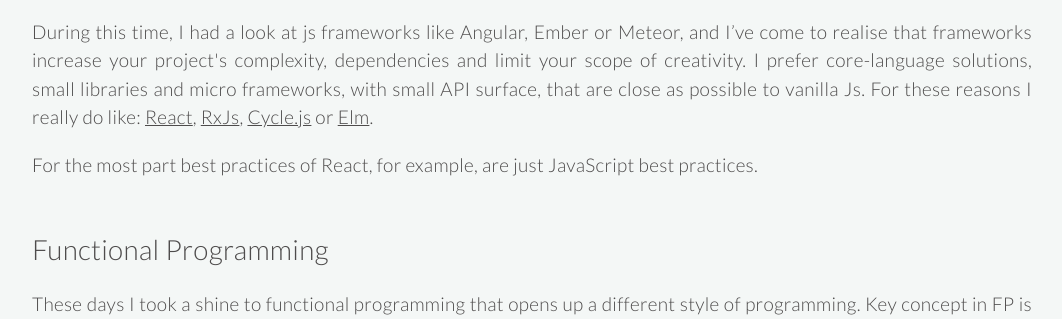
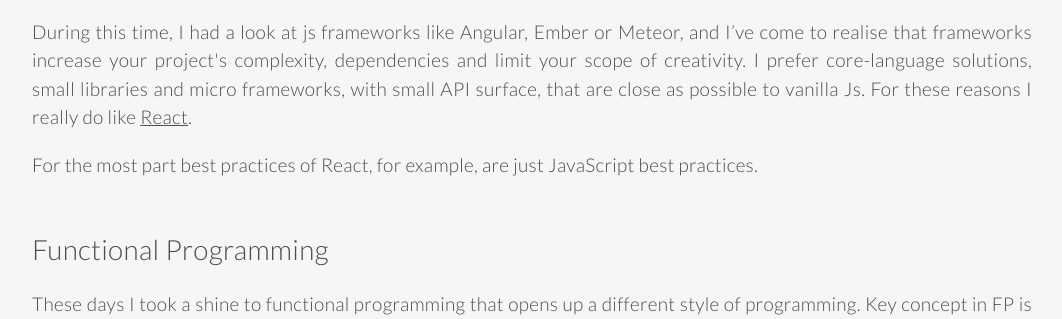
Before and after one commit to SimoNonnis/Robot2, a PHP site: page /about in a window 1280 px wide. Shown: the part 1578-1897 px from the top of the page, without its empty margins (108-1170 px from the left). Run offline with PHP 8.4, Linux system fonts and the light colour scheme.

Commit message:
Update about.php

```diff
--- a/about.php
+++ b/about.php
@@ -73,11 +73,8 @@
           <p>During this time, I had a look at js frameworks like Angular, Ember or Meteor,
              and I’ve come to realise that frameworks increase your project's complexity, dependencies and limit your scope of creativity.
              I prefer core-language solutions, small libraries and micro frameworks, with small API surface, that are close as possible to vanilla Js.
-             For these reasons I really do like:
-             <a href="https://facebook.github.io/react/"  target="_blank">React</a>,
-             <a href="http://reactivex.io/"  target="_blank">RxJs</a>,
-             <a href="http://cycle.js.org/"  target="_blank">Cycle.js</a> or
-             <a href="http://elm-lang.org/"  target="_blank">Elm</a>.
+             For these reasons I really do like
+             <a href="https://facebook.github.io/react/"  target="_blank">React</a>.
           </p>
           <p>For the most part best practices of React, for example, are just JavaScript best practices.</p>
 
```
